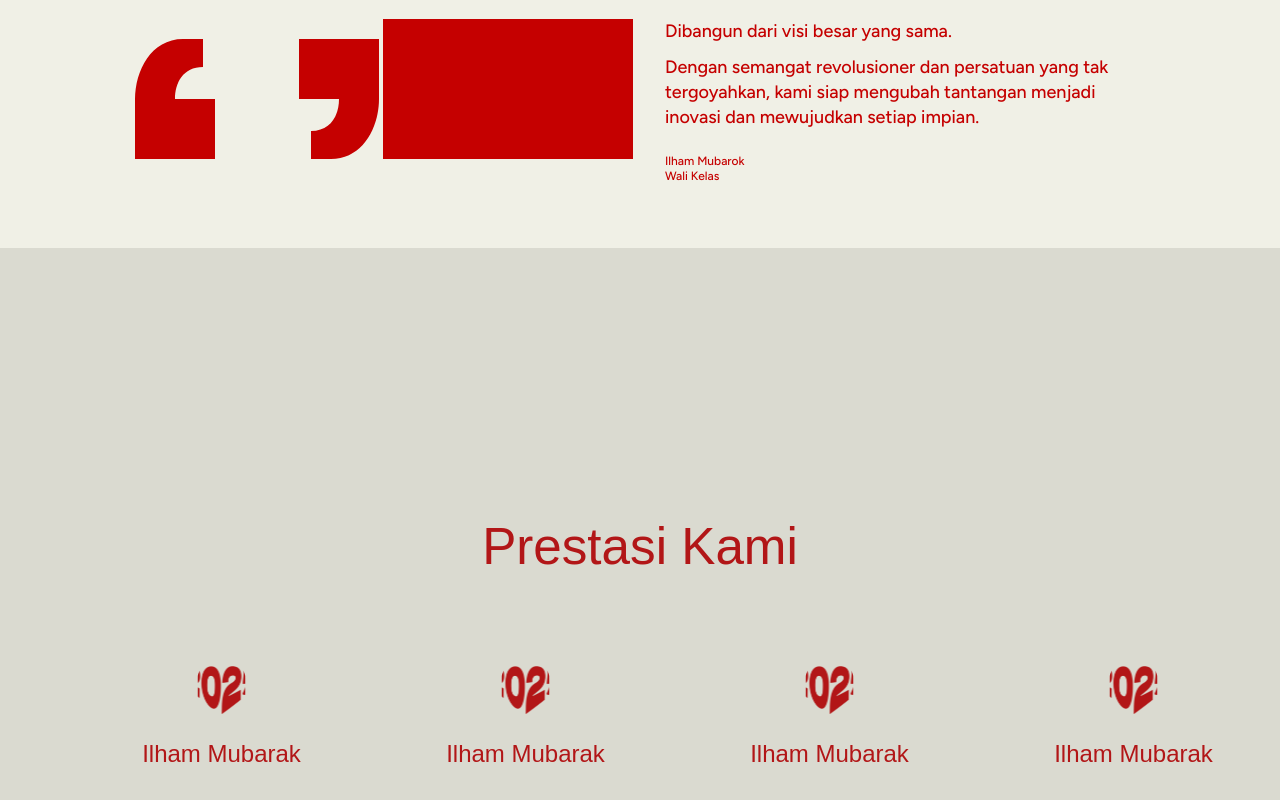
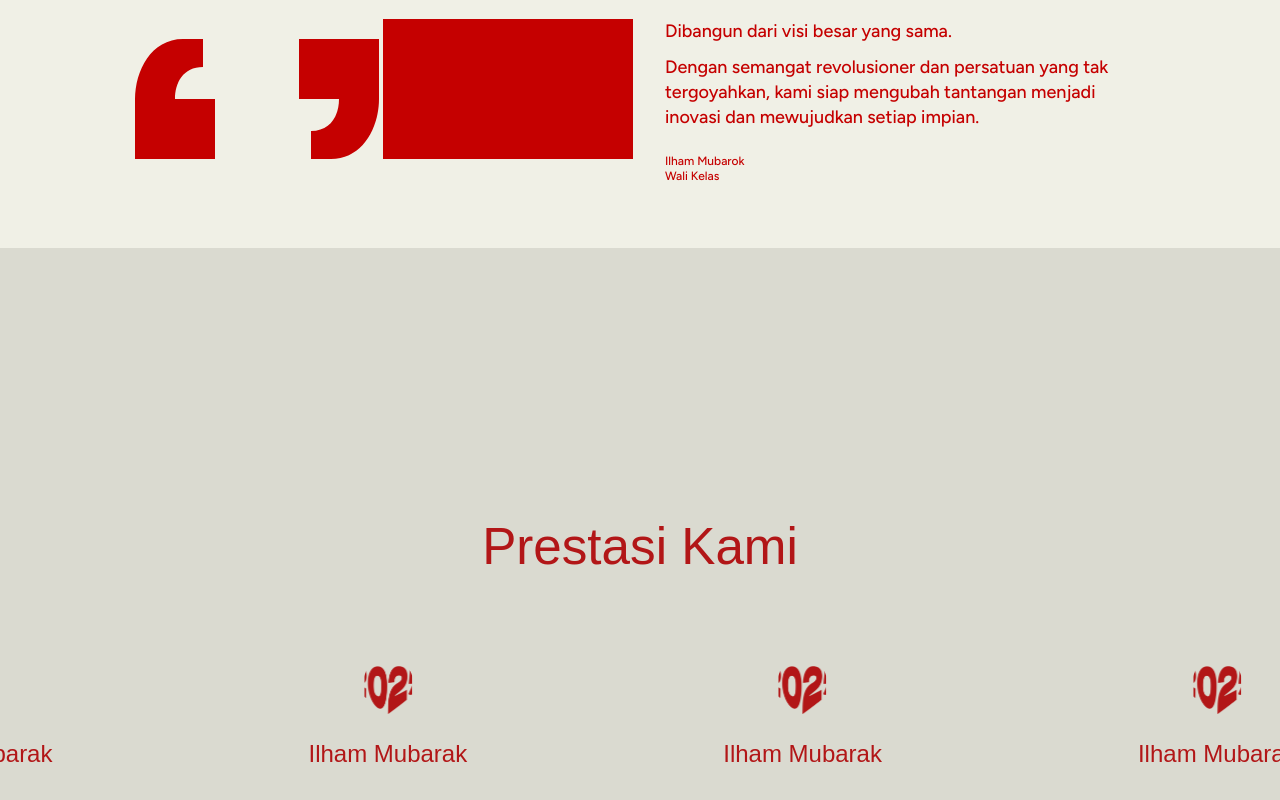
Before and after one commit to MuhamadIlhamMubarrok/landingpage-10b, a React (Vite) app: page / in a window 1280 px wide. Shown: the part 2173-2973 px from the top of the page. Built offline with nearby package versions, Linux system fonts and the light colour scheme; a web font is replaced by a local one.

Commit message:
Propre update (ongoing)

```diff
--- a/src/components/ProjekPrestasi/Propre.jsx
+++ b/src/components/ProjekPrestasi/Propre.jsx
@@ -53,7 +53,7 @@ export default function Propre() {
                 className="mx-32 h-12 w-12 object-cover rounded-xl"
               />
 
-              <h2 className="mt-6 font-hanson text-2xl text-primary">
+              <h2 className="mt-6 mx-32 font-hanson text-2xl text-primary">
                 {src.name}
               </h2>
             </div>
@@ -71,7 +71,7 @@ export default function Propre() {
               className="mx-32 h-12 w-12 object-cover rounded-xl"
               />
 
-              <h2 className="mt-6 font-hanson text-primary text-2xl">
+              <h2 className="mt-6 mx-32 font-hanson text-primary text-2xl">
                 {src.name}
               </h2>
             </div>
```
